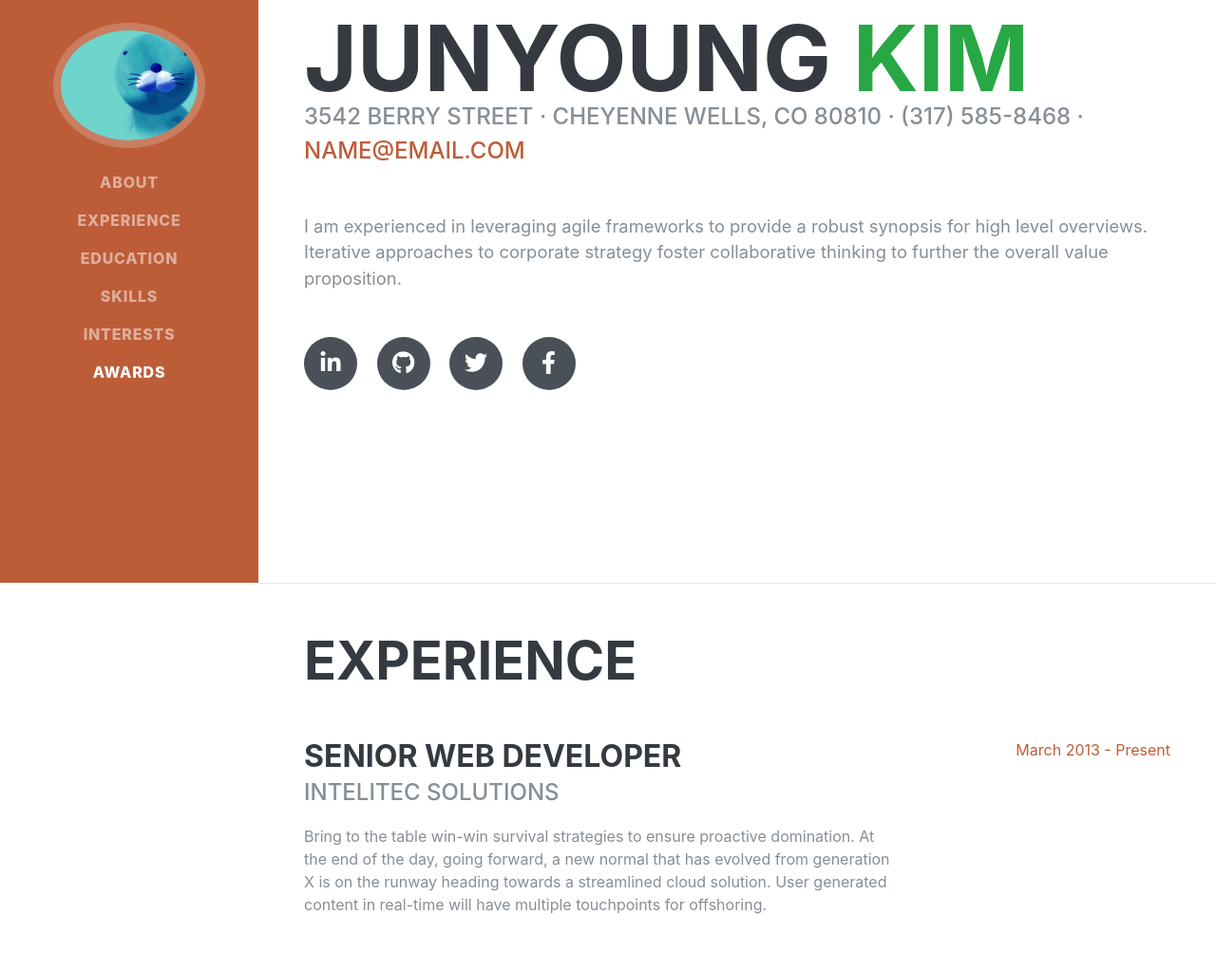
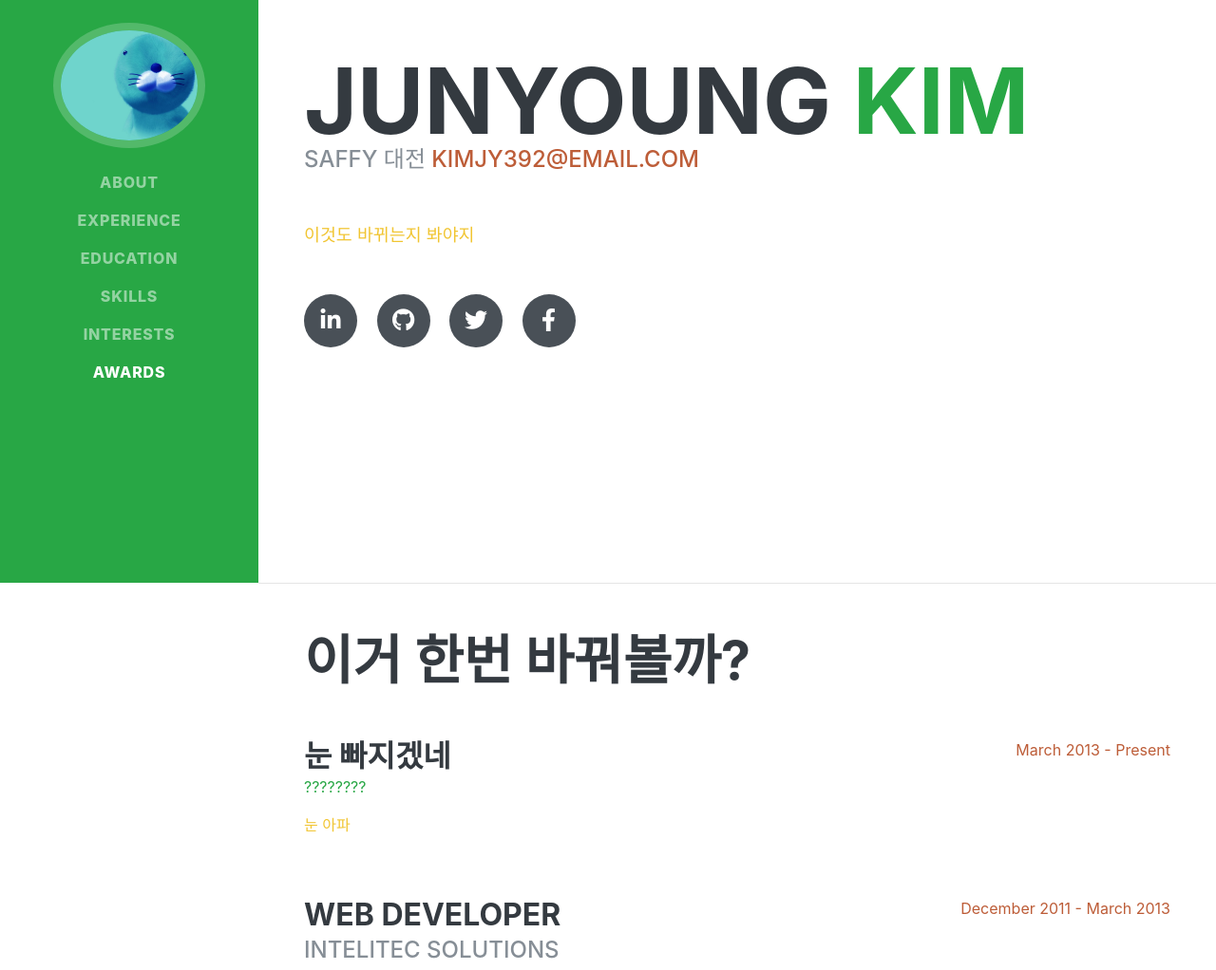
Before and after one commit to kimjy392/kimjunyoung.github.io, a plain HTML site: page index.html in a window 1280 px wide. Shown: the part 186-1208 px from the top of the page at 95% size. Drawn offline with Linux system fonts and the light colour scheme; a web font is replaced by a local one.

Commit message:
Boot test

```diff
--- a/css/resume.css
+++ b/css/resume.css
@@ -190,3 +190,7 @@ a {
 a:hover, a:focus, a:active {
   color: #824027;
 }
+
+#this {
+  color: #f1c532
+}
--- a/index.html
+++ b/index.html
@@ -19,15 +19,15 @@
   <link href="vendor/fontawesome-free/css/all.min.css" rel="stylesheet">
 
   <!-- Custom styles for this template -->
-  <link href="css/resume.min.css" rel="stylesheet">
+  <link href="css/resume.css" rel="stylesheet">
 
 </head>
 
 <body id="page-top">
 
-  <nav class="navbar navbar-expand-lg navbar-dark bg-primary fixed-top" id="sideNav">
+  <nav class="navbar navbar-expand-lg navbar-dark bg-success fixed-top" id="sideNav">
     <a class="navbar-brand js-scroll-trigger" href="#page-top">
-      <span class="d-block d-lg-none">Clarence Taylor</span>
+      <span class="d-block d-lg-none">Junyoung Kim</span>
       <span class="d-none d-lg-block">
         <img class="img-fluid img-profile rounded-circle mx-auto mb-2" src="img/profile.jpg" alt="">
       </span>
@@ -66,10 +66,10 @@
         <h1 class="mb-0">junyoung
           <span class="text-success">kim</span>
         </h1>
-        <div class="subheading mb-5">3542 Berry Street · Cheyenne Wells, CO 80810 · (317) 585-8468 ·
-          <a href="mailto:name@email.com">name@email.com</a>
+        <div class="subheading mb-5">SAFFY 대전
+          <a href="mailto:name@email.com">kimjy392@email.com</a>
         </div>
-        <p class="lead mb-5">I am experienced in leveraging agile frameworks to provide a robust synopsis for high level overviews. Iterative approaches to corporate strategy foster collaborative thinking to further the overall value proposition.</p>
+        <p class="lead mb-5" id ="this">이것도 바뀌는지 봐야지</p>
         <div class="social-icons">
           <a href="#">
             <i class="fab fa-linkedin-in"></i>
@@ -91,13 +91,13 @@
 
     <section class="resume-section p-3 p-lg-5 d-flex justify-content-center" id="experience">
       <div class="w-100">
-        <h2 class="mb-5">Experience</h2>
+        <h2 class="mb-5">이거 한번 바꿔볼까?</h2>
 
         <div class="resume-item d-flex flex-column flex-md-row justify-content-between mb-5">
           <div class="resume-content">
-            <h3 class="mb-0">Senior Web Developer</h3>
-            <div class="subheading mb-3">Intelitec Solutions</div>
-            <p>Bring to the table win-win survival strategies to ensure proactive domination. At the end of the day, going forward, a new normal that has evolved from generation X is on the runway heading towards a streamlined cloud solution. User generated content in real-time will have multiple touchpoints for offshoring.</p>
+            <h3 class="mb-0"> 눈 빠지겠네 </h3>
+            <div class="text-success mb-3">????????</div>
+            <p id="this"> 눈 아파 </p>
           </div>
           <div class="resume-date text-md-right">
             <span class="text-primary">March 2013 - Present</span>
```
